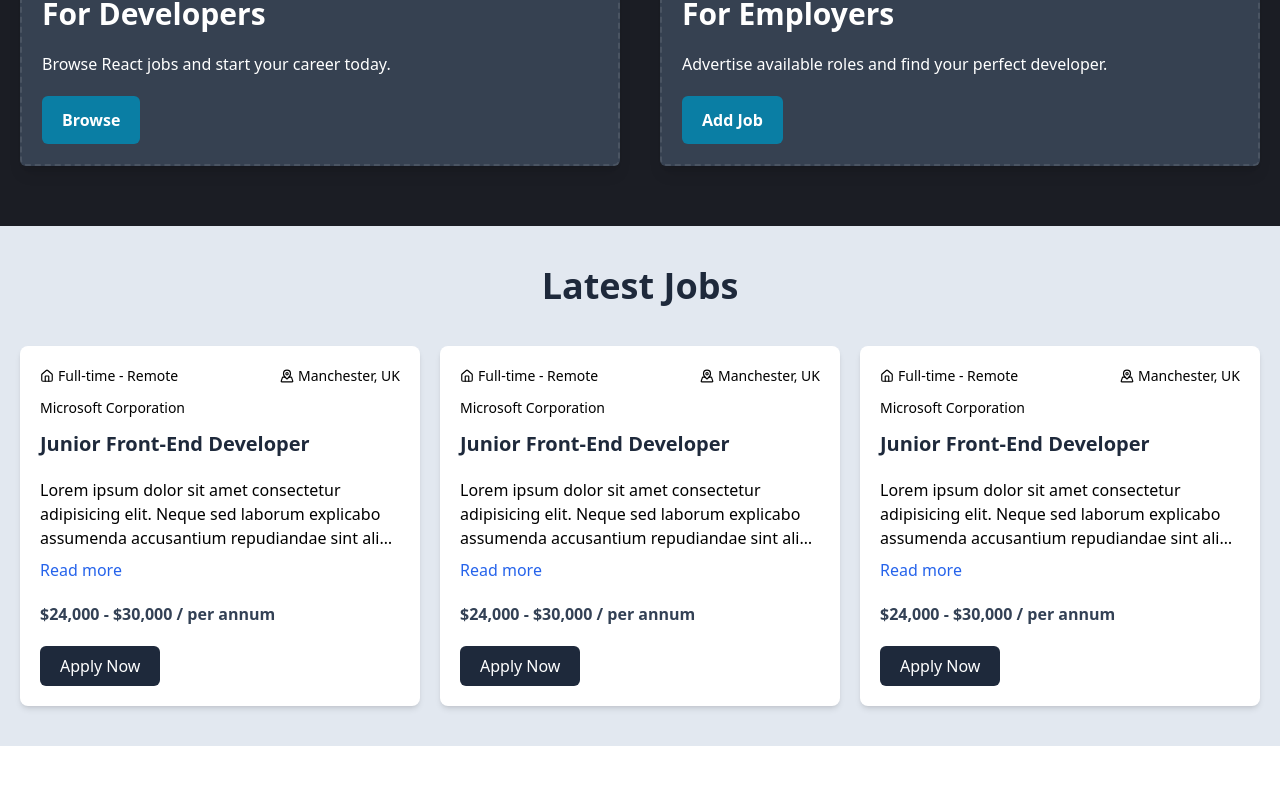
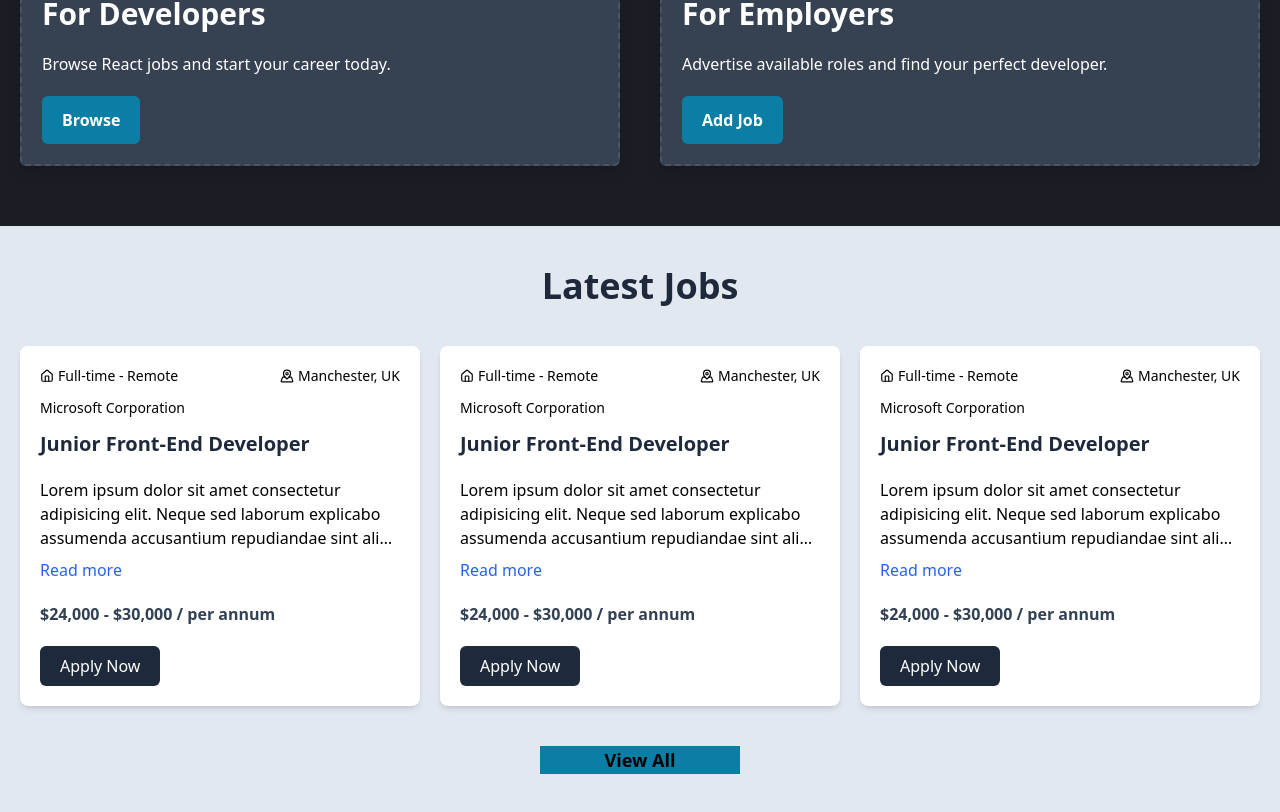
Before and after one commit to latham91/react-jobs, a React (Vite) app: page / in a window 1280 px wide. Shown: the part 567-1379 px from the top of the page. Before the commit the page ends 1313 px from the top, so only its background shows below. Built offline with nearby package versions, Linux system fonts and the light colour scheme.

Commit message:
enhancement: added view all jobs button

```diff
--- a/src/components/LatestJobs.jsx
+++ b/src/components/LatestJobs.jsx
@@ -1,14 +1,23 @@
+import { Link } from "react-router-dom";
 import JobCard from "./JobCard";
 
 export default function LatestJobs() {
   return (
-    <section className="bg-slate-200 py-10">
-      <div className="max-w-7xl mx-auto space-y-10 px-5">
+    <section className="py-10 bg-slate-200">
+      <div className="px-5 mx-auto space-y-10 max-w-7xl">
         <h2 className="text-4xl font-extrabold text-center text-slate-800">Latest Jobs</h2>
-        <div className="grid grid-cols-1 md:grid-cols-2 lg:grid-cols-3 gap-5">
+        <div className="grid grid-cols-1 gap-5 md:grid-cols-2 lg:grid-cols-3">
           <JobCard />
           <JobCard />
           <JobCard />
+        </div>
+        <div className="flex items-center justify-center">
+          <Link
+            to="/jobs"
+            className="text-lg font-semibold text-center btn bg-[#0A7EA4] hover:bg-[#0a7da4cc] w-[200px]"
+          >
+            View All
+          </Link>
         </div>
       </div>
     </section>
```
